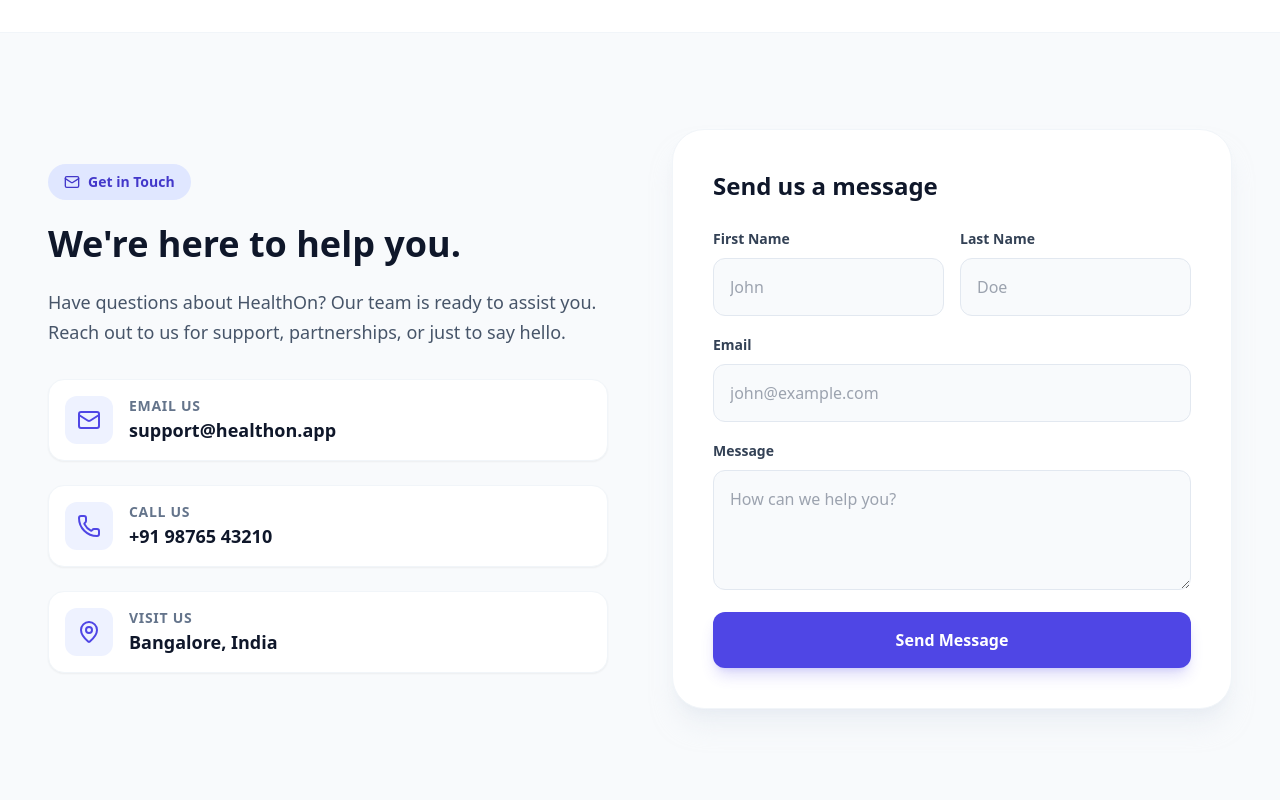
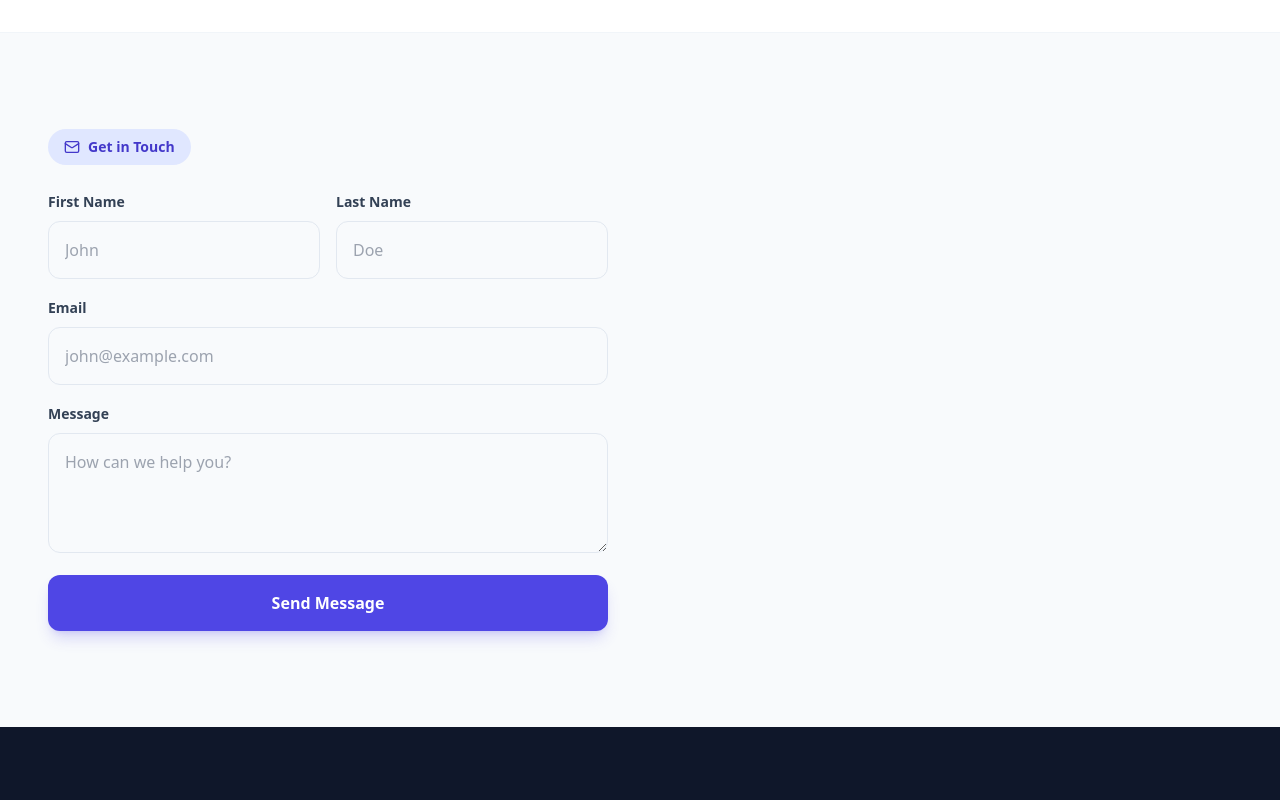
Before and after one commit to NashAnam/HealthON, a Next.js app: page / in a window 1280 px wide. Shown: the part 1460-2260 px from the top of the page. Built offline with nearby package versions, Linux system fonts and the light colour scheme.

Commit message:
Remove unnecessary contact info from landing page

```diff
--- a/app/page.tsx
+++ b/app/page.tsx
@@ -160,46 +160,6 @@
                 <Mail className="w-4 h-4" />
                 <span>Get in Touch</span>
               </div>
-              <h2 className="text-4xl font-bold text-slate-900 mb-6">We're here to help you.</h2>
-              <p className="text-lg text-slate-600 mb-8 leading-relaxed">
-                Have questions about HealthOn? Our team is ready to assist you. Reach out to us for support, partnerships, or just to say hello.
-              </p>
-
-              <div className="space-y-6">
-                <div className="flex items-center gap-4 p-4 bg-white rounded-2xl border border-slate-100 shadow-sm">
-                  <div className="w-12 h-12 bg-indigo-50 rounded-xl flex items-center justify-center text-indigo-600">
-                    <Mail className="w-6 h-6" />
-                  </div>
-                  <div>
-                    <p className="text-sm font-bold text-slate-500 uppercase tracking-wider">Email Us</p>
-                    <p className="text-lg font-bold text-slate-900">support@healthon.app</p>
-                  </div>
-                </div>
-
-                <div className="flex items-center gap-4 p-4 bg-white rounded-2xl border border-slate-100 shadow-sm">
-                  <div className="w-12 h-12 bg-indigo-50 rounded-xl flex items-center justify-center text-indigo-600">
-                    <Phone className="w-6 h-6" />
-                  </div>
-                  <div>
-                    <p className="text-sm font-bold text-slate-500 uppercase tracking-wider">Call Us</p>
-                    <p className="text-lg font-bold text-slate-900">+91 98765 43210</p>
-                  </div>
-                </div>
-
-                <div className="flex items-center gap-4 p-4 bg-white rounded-2xl border border-slate-100 shadow-sm">
-                  <div className="w-12 h-12 bg-indigo-50 rounded-xl flex items-center justify-center text-indigo-600">
-                    <MapPin className="w-6 h-6" />
-                  </div>
-                  <div>
-                    <p className="text-sm font-bold text-slate-500 uppercase tracking-wider">Visit Us</p>
-                    <p className="text-lg font-bold text-slate-900">Bangalore, India</p>
-                  </div>
-                </div>
-              </div>
-            </div>
-
-            <div className="bg-white p-8 md:p-10 rounded-[32px] shadow-xl shadow-slate-200/50 border border-slate-100">
-              <h3 className="text-2xl font-bold text-slate-900 mb-6">Send us a message</h3>
               <form className="space-y-4">
                 <div className="grid grid-cols-2 gap-4">
                   <div className="space-y-2">
@@ -289,9 +249,8 @@
           </div>
 
           <div className="pt-8 border-t border-slate-800 text-center md:text-left flex flex-col md:flex-row justify-between items-center gap-4">
-            <p className="text-slate-500">© 2025 HealthOn Healthcare. All rights reserved.</p>
+            <p className="text-slate-500">© 2025 HealthOn. All rights reserved.</p>
             <p className="text-slate-500 flex items-center gap-2">
-              Made with <HeartPulse className="w-4 h-4 text-rose-500" /> for better health.
             </p>
           </div>
         </div>
```
Also changed, not shown: 53 other files (tests, documents, lock files or other folders).
